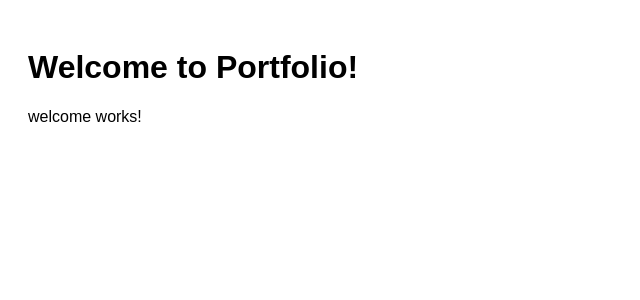
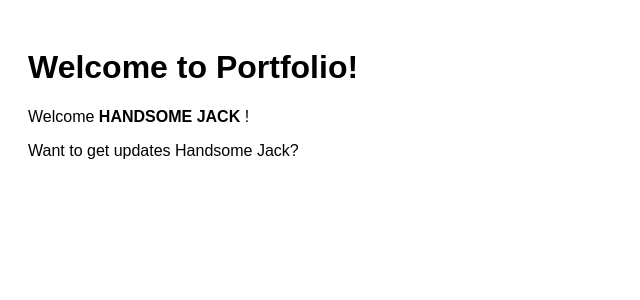
Before and after one commit to eduwebpl/angular-od-podstaw, an Angular app: page / in a window 1280 px wide. Shown: the top 300 px of the page, without its empty margins (0-640 px from the left). Built offline with nearby package versions, Linux system fonts and the light colour scheme.

Commit message:
2.4. Interpolacja tekstu i wyrażeń

```diff
--- a/src/app/app.module.ts
+++ b/src/app/app.module.ts
@@ -13,6 +13,6 @@ import { WelcomeComponent } from './components/welcome/welcome.component';
     BrowserModule
   ],
   providers: [],
-  bootstrap: [AppComponent, WelcomeComponent]
+  bootstrap: [AppComponent]
 })
 export class AppModule { }
--- a/src/app/components/welcome/welcome.component.html
+++ b/src/app/components/welcome/welcome.component.html
@@ -1 +1,5 @@
-<p>welcome works!</p>
+
+
+<p> Welcome <b>{{ user.firstName.toLocaleUpperCase() }}</b>  ! </p>
+
+<p> {{ askIfSubscribed() }}</p>
--- a/src/app/components/welcome/welcome.component.ts
+++ b/src/app/components/welcome/welcome.component.ts
@@ -7,7 +7,17 @@ import { Component, OnInit } from '@angular/core';
 })
 export class WelcomeComponent implements OnInit {
 
+  user = {
+    firstName: 'Handsome Jack',
+    isSubscribed: false
+  }
+
   constructor() { }
+
+  askIfSubscribed(){
+    return this.user.isSubscribed ?
+    'You are subscribed' : 'Want to get updates ' +  this.user.firstName + '?'
+  }
 
   ngOnInit(): void {
   }
```
